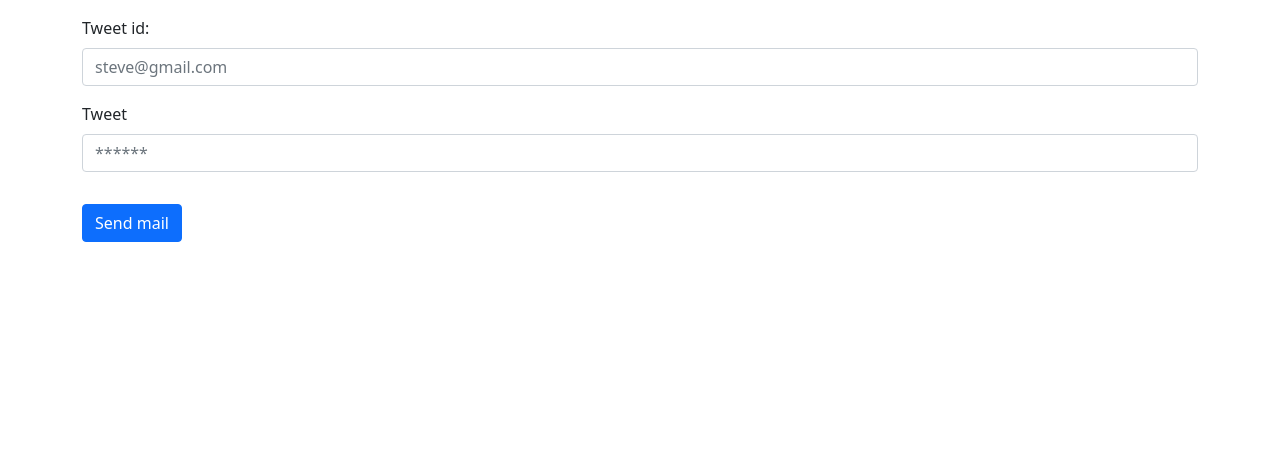
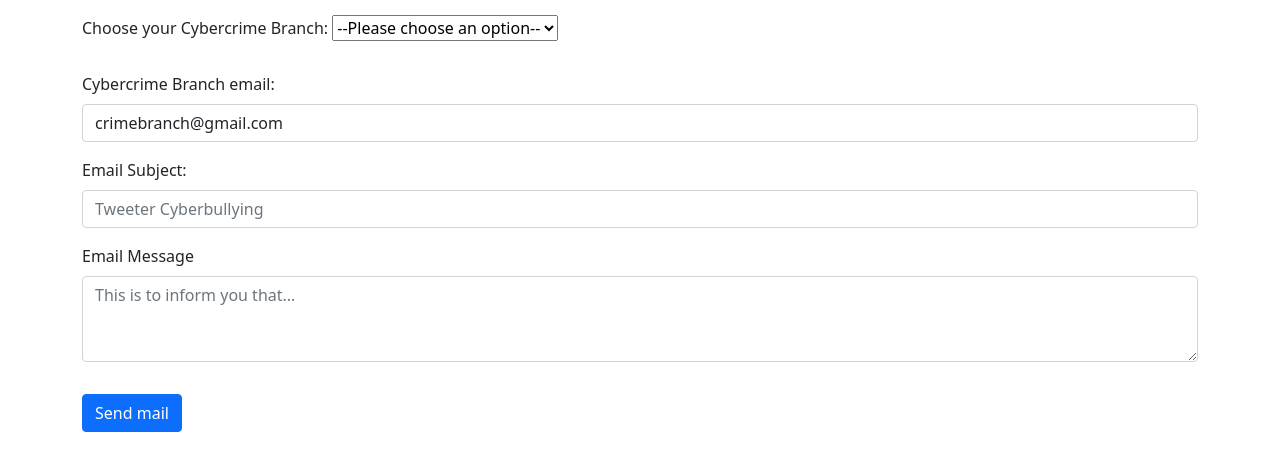
Before and after one commit to shreedhar37/cyberbullying_detection, a Flask app: page /report in a window 1280 px wide. Shown: the part 56-527 px from the top of the page. Run offline with Flask 2, Linux system fonts and the light colour scheme; parts of the project's set-up code (start-up, migrations or seed data) failed here and were passed over; some libraries are stand-ins or nearby versions.

Commit message:
Report form added.

```diff
--- a/app.py
+++ b/app.py
@@ -46,6 +46,53 @@ app.config["MYSQL_DB"] = "pythonlogin"
 mysql = MySQL(app)
 # http://localhost:5000/ - this will be the login page, we need to use both GET and POST requests
 
+
+
+# Model building
+train = pd.read_csv(
+        "D:\\Programming\\BE PROJECT\\bullying_dataset.csv", error_bad_lines=False
+    )
+train.drop_duplicates(keep=False, inplace=True)
+
+
+# test = pd.read_csv("bullying_dataset.csv")
+
+# split training and testing data
+X_train, X_test, y_train, y_test = train_test_split(
+        train.tweet, train.label, test_size=0.20
+)
+cv = CountVectorizer(lowercase=False)
+features = cv.fit_transform(X_train)
+    # build a model
+
+tunned_parameters = {
+        "kernel": ["linear", "rbf"],
+        "gamma": [1e-3, 1e-4],
+        "C": [1, 10, 100, 1000],
+    }
+
+svm_model = GridSearchCV(svm.SVC(), tunned_parameters)
+
+svm_model.fit(features, y_train)
+
+features_test = cv.transform(X_test)
+svm_model_score = svm_model.score(features_test, y_test)
+X_train, X_test, y_train, y_test = train_test_split(
+        train.tweet, train.label, test_size=0.20
+    )
+v = CountVectorizer(lowercase=False)
+X_train_count = v.fit_transform(X_train.values)
+X_train_count.toarray()[:3]
+naive_bayes_model = MultinomialNB()
+naive_bayes_model.fit(X_train_count, y_train)
+X_test_count = v.transform(X_test)
+naive_bayes_model_score = naive_bayes_model.score(X_test_count, y_test)
+
+
+if naive_bayes_model_score > svm_model_score:
+    model = naive_bayes_model
+else:
+    model = svm_model
 
 @app.route("/", methods=["GET", "POST"])
 def login():
@@ -187,13 +234,13 @@ def my_form_post():
     # test = pd.read_csv("bullying_dataset.csv")
 
     c = twint.Config()
-
     c.Search = topic
     c.Lang = "en"
     c.Limit = 5  # number of Tweets to scrape
     c.Store_csv = True  # store tweets in a csv file
     c.Output = os.getcwd() + topic + ".csv"  # path to csv file
     asyncio.set_event_loop(asyncio.new_event_loop())
+
     twint.run.Search(c)
     test = pd.read_csv(
         os.getcwd() + topic + ".csv", error_bad_lines=False
@@ -229,44 +276,9 @@ def my_form_post():
         if not (i == "" or i == " "):
             cleaned_corpus.append(i)
 
-    # split training and testing data
-    X_train, X_test, y_train, y_test = train_test_split(
-        train.tweet, train.label, test_size=0.20
-    )
-    cv = CountVectorizer(lowercase=False)
-    features = cv.fit_transform(X_train)
-    # build a model
-
-    tunned_parameters = {
-        "kernel": ["linear", "rbf"],
-        "gamma": [1e-3, 1e-4],
-        "C": [1, 10, 100, 1000],
-    }
-
-    svm_model = GridSearchCV(svm.SVC(), tunned_parameters)
-
-    svm_model.fit(features, y_train)
-
-    features_test = cv.transform(X_test)
-    svm_model_score = svm_model.score(features_test, y_test)
-    X_train, X_test, y_train, y_test = train_test_split(
-        train.tweet, train.label, test_size=0.20
-    )
-    v = CountVectorizer(lowercase=False)
-    X_train_count = v.fit_transform(X_train.values)
-    X_train_count.toarray()[:3]
-    naive_bayes_model = MultinomialNB()
-    naive_bayes_model.fit(X_train_count, y_train)
-    X_test_count = v.transform(X_test)
-    naive_bayes_model_score = naive_bayes_model.score(X_test_count, y_test)
     tweets = cleaned_corpus[:5]
 
     tweets_count = cv.transform(tweets)
-
-    if naive_bayes_model_score > svm_model_score:
-        model = naive_bayes_model
-    else:
-        model = svm_model
 
     return render_template(
         "home.html", Test=test, Tweets=tweets, Tweets_count=tweets_count, Model=model
--- a/templates/home.html
+++ b/templates/home.html
@@ -48,7 +48,7 @@
                 </td>
                 <td>
                     {% if Model.predict(Tweets_count[i] == 1) %}
-                        <a href="{{ url_for('report')}}" class="badge badge-light">Report</a>
+                        <a href="{{ url_for('report')}}" class="btn btn-primary">Report</a>
 
                     {% endif %}
                 </td>
--- a/templates/report.html
+++ b/templates/report.html
@@ -5,19 +5,48 @@
 {% block content %}
 
 <div class="container">
-    <form>
-        <div class="mt-3">
-            <label for="username" class="form-label">Tweet id:</label>
-            <input type="text" class="form-control" id="username" name="username" placeholder="steve@gmail.com">
+
+
+
+          <label for="branch-select" class="mt-3 mb-3">Choose your Cybercrime Branch: </label>
+
+          <select id="branch-select" onchange="retrive()">
+              <option value="">--Please choose an option--</option>
+              <option value="mumbai">Mumbai</option>
+              <option value="banglore">Banglore</option>
+              <option value="delhi">Delhi</option>
+              <option value="kolkata">Kolkata</option>
+              <option value="chennai">Chennai</option>
+          </select>
+
+          <div class="mt-3 mb-3">
+            <label for="email" class="form-label">Cybercrime Branch email:</label>
+            <input type="email" class="form-control" id="branch-mail" name="email" value="crimebranch@gmail.com" >
+          </div>
+
+          <div class="mt-3 mb-3">
+            <label for="subject" class="form-label">Email Subject:</label>
+            <input type="text" class="form-control" id="subject" name="subject" placeholder="Tweeter Cyberbullying">
         </div>
-        <div class="mt-3">
-            <label for="password" class="form-label">Tweet</label>
-            <input type="password" class="form-control" id="password" name="password" placeholder="******">
-        </div>
-        <div class="mt-3">{{ msg }}</div>
+
+        <div class="mt-3 mb-3">
+            <label for="msg" class="form-label">Email Message</label>
+            <textarea class="form-control" id="msg" rows="3" placeholder="This is to inform you that..."></textarea>
+          </div>
+
+
+        <div class="mt-3 mb-3">{{ msg }}</div>
         <button type="submit" class="mt-3 btn btn-primary">Send mail</button>
 
-    </form>
+
 </div>
 
+<script>
+  function retrive() {
+    var branch = document.getElementById("branch-select").value + "crimebranch@gmail.com";
+    document.getElementById("branch-mail").value = branch;
+
+}
+</script>
+
 {% endblock %}
```
Also changed, not shown: static/css/main.css (renamed from static/main.css), templates/layout.html (line endings or trailing spaces).
